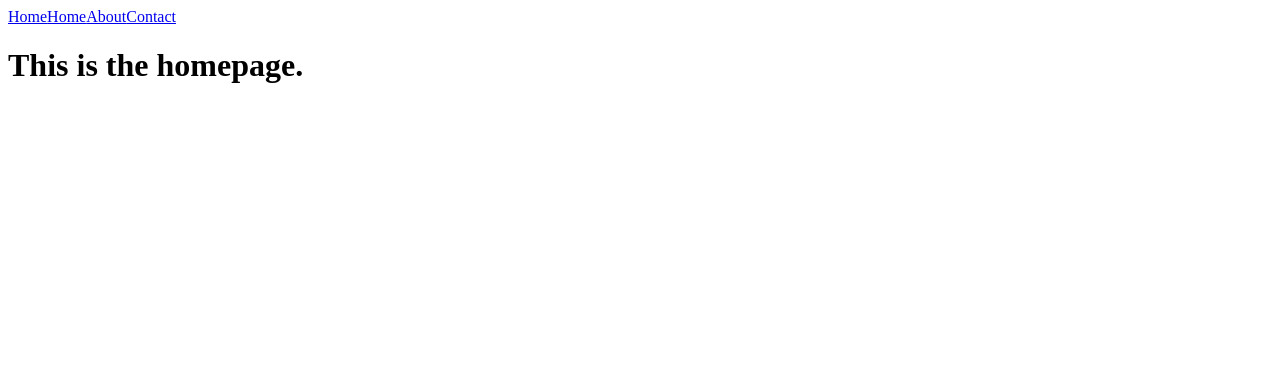
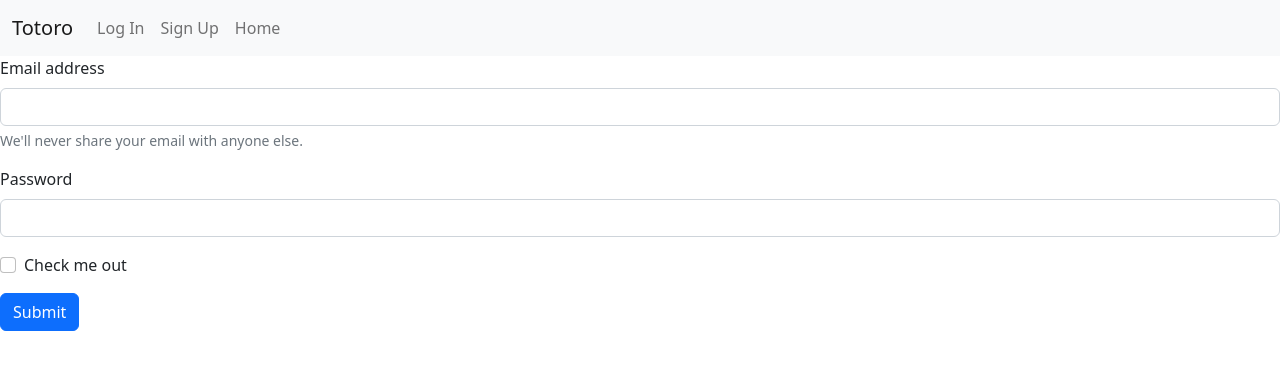
Before and after one commit to Conklinj09/farmer-to-do, a React (Create React App) app in the folder client/: page / in a window 1280 px wide. Shown: the top 370 px of the page. Built offline with nearby package versions, Linux system fonts and the light colour scheme.

Commit message:
navbar added

```diff
--- a/client/public/index.html
+++ b/client/public/index.html
@@ -15,6 +15,8 @@
       user's mobile device or desktop. See https://developers.google.com/web/fundamentals/web-app-manifest/
     -->
     <link rel="manifest" href="%PUBLIC_URL%/manifest.json" />
+    <link href="https://cdn.jsdelivr.net/npm/bootstrap@5.2.3/dist/css/bootstrap.min.css" rel="stylesheet"
+    integrity="sha384-rbsA2VBKQhggwzxH7pPCaAqO46MgnOM80zW1RWuH61DGLwZJEdK2Kadq2F9CUG65" crossorigin="anonymous">
     <!--
       Notice the use of %PUBLIC_URL% in the tags above.
       It will be replaced with the URL of the `public` folder during the build.
@@ -24,6 +26,7 @@
       work correctly both with client-side routing and a non-root public URL.
       Learn how to configure a non-root public URL by running `npm run build`.
     -->
+
     <title>[CHANGE THIS!] | Project 3</title>
   </head>
   <body>
@@ -39,5 +42,11 @@
       To begin the development, run `npm start` or `yarn start`.
       To create a production bundle, use `npm run build` or `yarn build`.
     -->
+    <script src="https://cdn.jsdelivr.net/npm/@popperjs/core@2.11.6/dist/umd/popper.min.js"
+    integrity="sha384-oBqDVmMz9ATKxIep9tiCxS/Z9fNfEXiDAYTujMAeBAsjFuCZSmKbSSUnQlmh/jp3"
+    crossorigin="anonymous"></script>
+  <script src="https://cdn.jsdelivr.net/npm/bootstrap@5.2.3/dist/js/bootstrap.min.js"
+    integrity="sha384-cuYeSxntonz0PPNlHhBs68uyIAVpIIOZZ5JqeqvYYIcEL727kskC66kF92t6Xl2V"
+    crossorigin="anonymous"></script>
   </body>
 </html>
--- a/client/src/components/Navbar/index.js
+++ b/client/src/components/Navbar/index.js
@@ -2,14 +2,36 @@ import { Link } from 'react-router-dom';
 
 function Navbar() {
 	return (
-		<nav>
+		<nav class="navbar navbar-expand-lg bg-light">
+  <div class="container-fluid">
+    <a to="/"  class="navbar-brand" href="#">Totoro</a>
+    <button class="navbar-toggler" type="button" data-bs-toggle="collapse" data-bs-target="#navbarSupportedContent" aria-controls="navbarSupportedContent" aria-expanded="false" aria-label="Toggle navigation">
+      <span class="navbar-toggler-icon"></span>
+    </button>
+    <div class="collapse navbar-collapse" id="navbarSupportedContent">
+      <ul class="navbar-nav me-auto mb-2 mb-lg-0">
+        <li class="nav-item">
+          <Link to="/" class="nav-link" aria-current="page" href="#">Log In</Link>
+        </li>
+        <li class="nav-item">
+          <Link to="/signup" class="nav-link" href="#">Sign Up</Link>
+        </li>
+        <li class="nav-item">
+          <Link to="/home" class="nav-link">Home</Link>
+        </li>
+      </ul>
+    </div>
+  </div>
+</nav>
+	);
+}
+
+export default Navbar;
+
+{/* <nav>
 			<a href="/">Home</a>
 			<Link to="/">Home</Link>
 
 			<Link to="/about">About</Link>
 			<Link to="/contact">Contact</Link>
-		</nav>
-	);
-}
-
-export default Navbar;
+		</nav> */}
--- a/client/src/pages/Home/index.js
+++ b/client/src/pages/Home/index.js
@@ -1,8 +1,21 @@
 function Home() {
 	return (
-		<h1>
-			This is the homepage.
-		</h1>
+		<form>
+			<div class="mb-3">
+				<label for="exampleInputEmail1" class="form-label">Email address</label>
+				<input type="email" class="form-control" id="exampleInputEmail1" aria-describedby="emailHelp"/>
+					<div id="emailHelp" class="form-text">We'll never share your email with anyone else.</div>
+			</div>
+			<div class="mb-3">
+				<label for="exampleInputPassword1" class="form-label">Password</label>
+				<input type="password" class="form-control" id="exampleInputPassword1"/>
+			</div>
+			<div class="mb-3 form-check">
+				<input type="checkbox" class="form-check-input" id="exampleCheck1"/>
+					<label class="form-check-label" for="exampleCheck1">Check me out</label>
+			</div>
+			<button type="submit" class="btn btn-primary">Submit</button>
+		</form>
 	);
 }
 
--- a/package.json
+++ b/package.json
@@ -14,5 +14,8 @@
   "license": "ISC",
   "devDependencies": {
     "concurrently": "^7.6.0"
+  },
+  "dependencies": {
+    "bootstrap": "^5.2.3"
   }
 }
```
Also changed, not shown: 1 other file (tests, documents, lock files or other folders).
